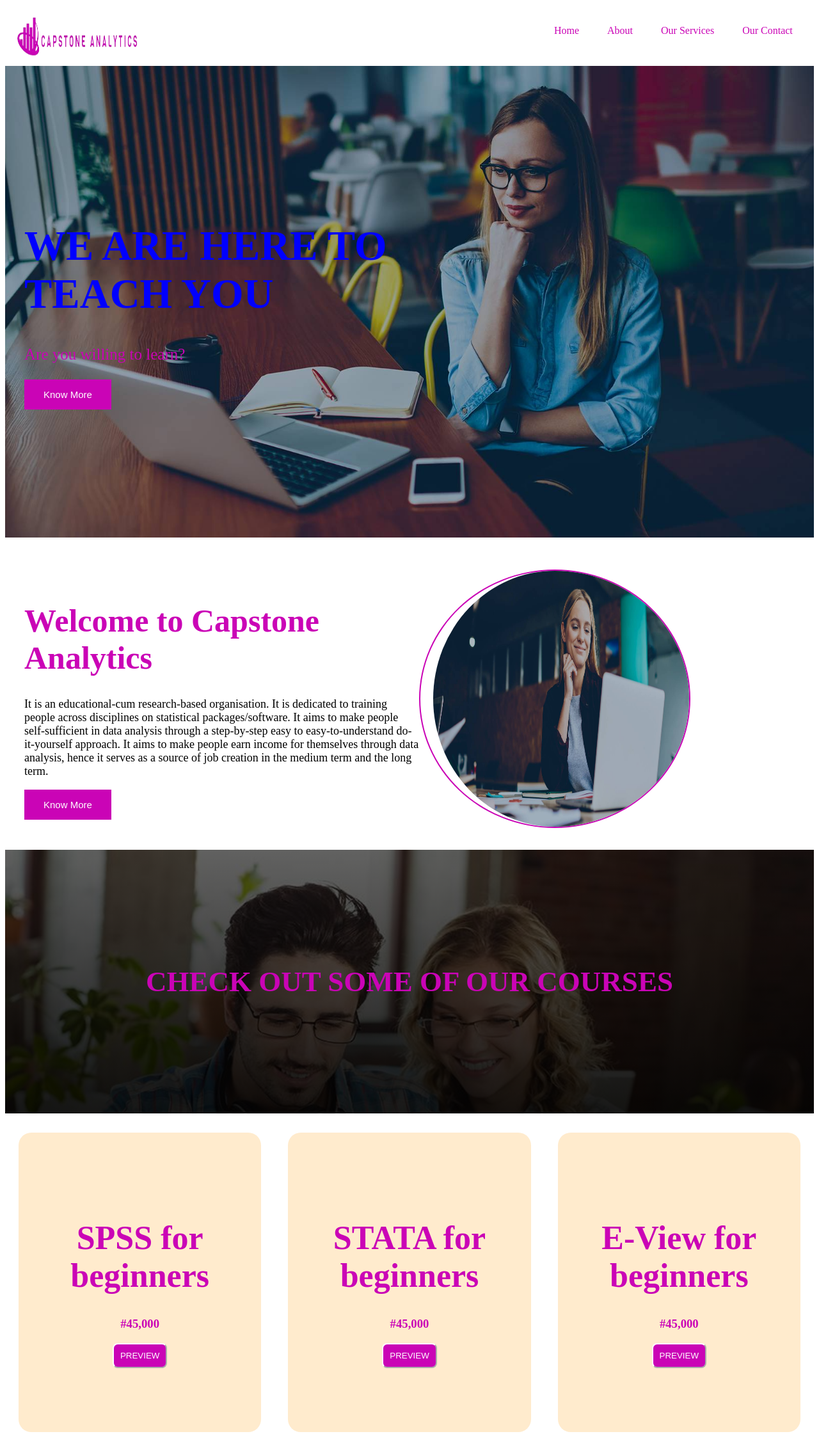
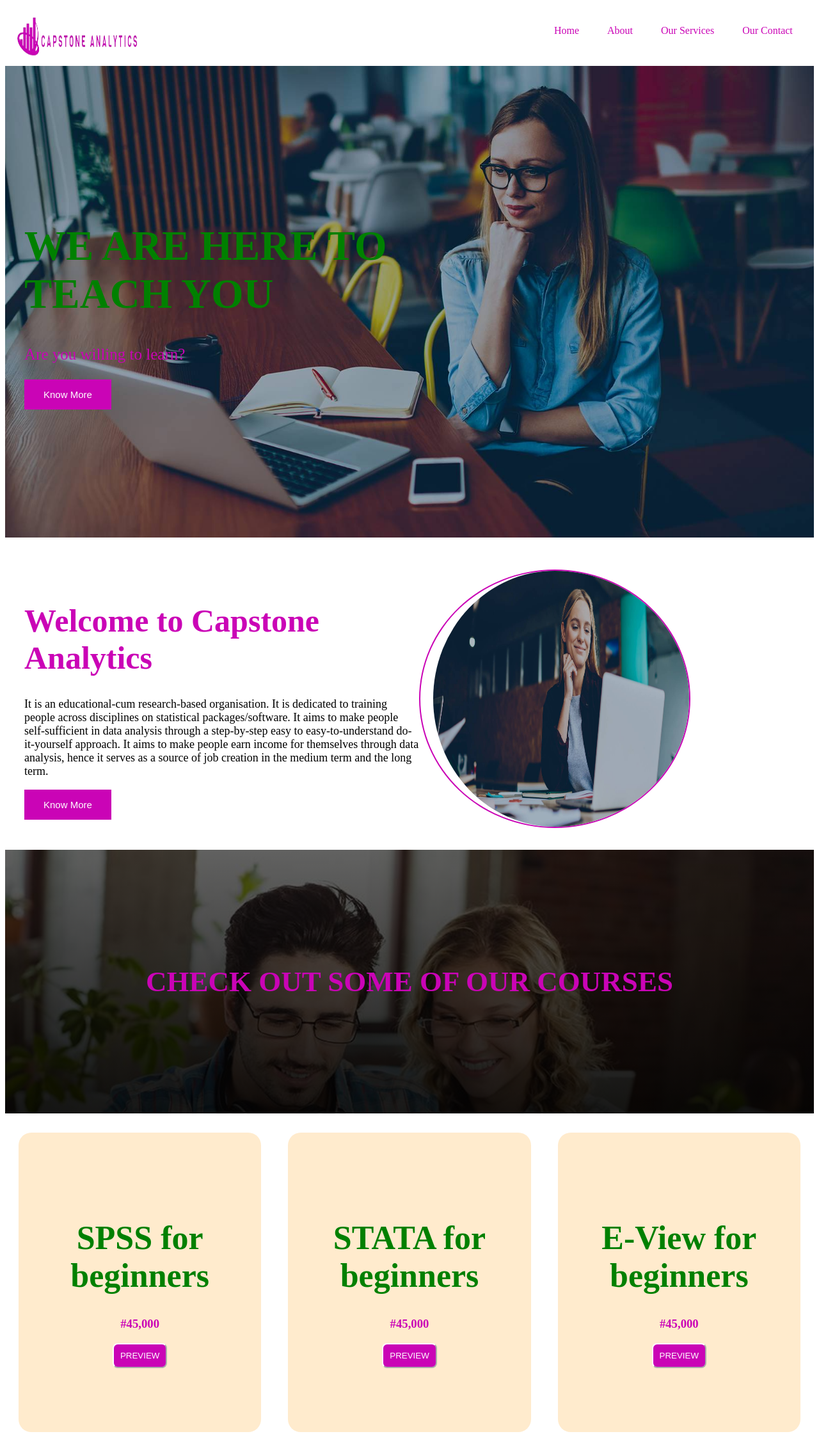
Before and after one commit to sollyboy1/Captsone, a plain HTML site: page index.html in a window 1280 px wide. Shown: the part 5-2246 px from the top of the page at 64% size. Drawn offline with Linux system fonts and the light colour scheme.

Commit message:
testing again

```diff
--- a/style.css
+++ b/style.css
@@ -58,7 +58,7 @@ nav {display: flex; background-color: #ffff; height: 100px; justify-content: spa
    background-size: cover; padding: 200px 0px; background-position: center;
   background-size: cover;}
 #container_1 .header{ flex-basis: 50%; padding-left: 30px;}
-#container_1 .header h1{ color: blue; font-size: 65px; text-align: left;}
+#container_1 .header h1{ color: green; font-size: 65px; text-align: left;}
 #container_1 .header p{ color: #CA04B6; font-size:25px; text-align: left;}
 #container_1 .header button{background-color: #CA04B6; color: #ffff; padding: 15px 30px; font-size: 15px; border: none;}
 
@@ -119,7 +119,7 @@ nav {display: flex; background-color: #ffff; height: 100px; justify-content: spa
 
      #container_4{display: flex; flex-wrap: wrap; justify-content: center;  align-items:center; justify-content:space-around;}
      #container_4 .box{ flex-basis: 30%; padding: 100px 0px; border: #CA04B6 3px;  background-color:blanchedalmond; margin-bottom: 2%; text-align: center; border-radius: 20px;}
-     #container_4 .box h1{ color:#CA04B6; text-align: center;}
+     #container_4 .box h1{ color:green; text-align: center;}
      #container_4 .box h3{ color: #CA04B6; text-align: center;}
      #container_4 .box button{ background-color: #CA04B6; text-align: center; color: #ffff; padding: 10px; text-align: center; border-color: #ffff; border-radius: 8px;}
      #container_4 .box button:hover{ background-color: #0d010c; text-align: center; color: #ffff; padding: 11px; text-align: center; border-color: #ffff; border-radius: 8px;}
```
